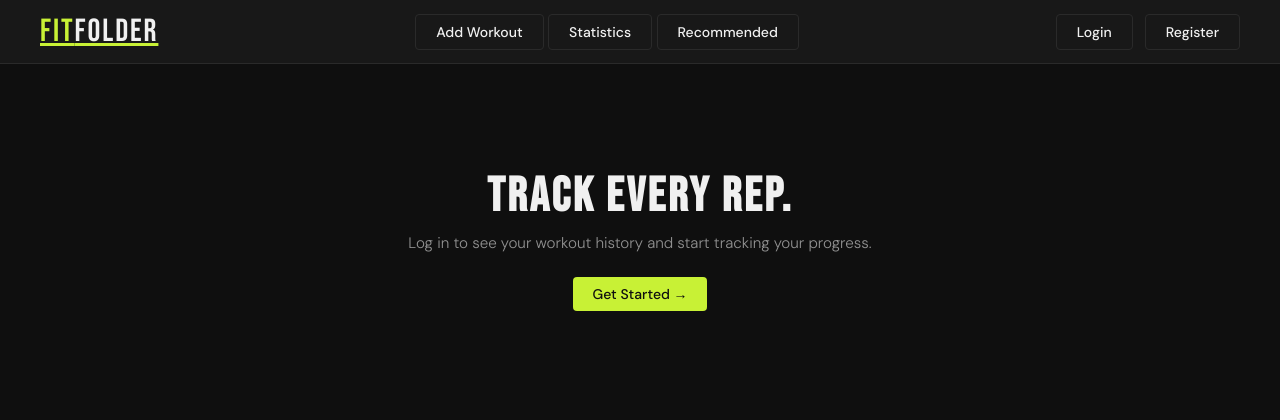
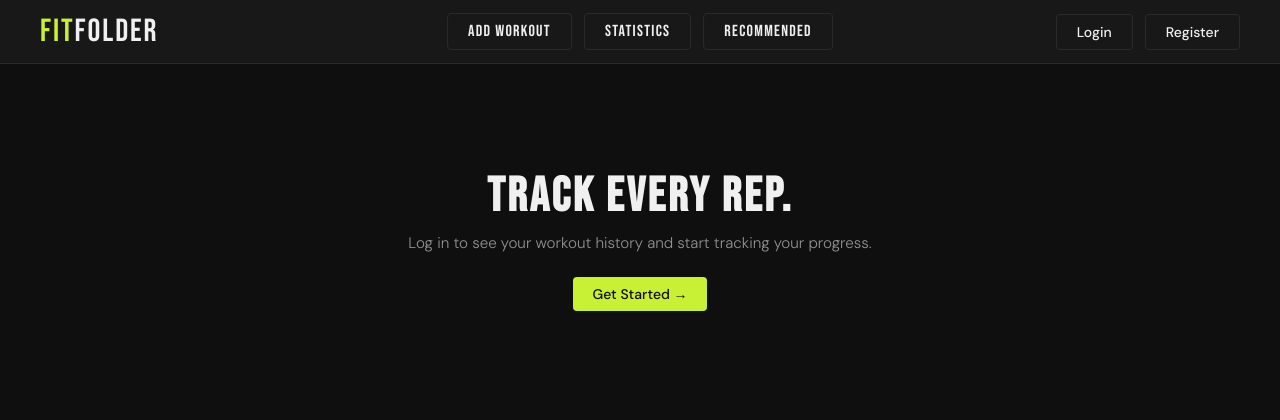
Before and after one commit to GoodGrayVie/Group-3-ACIT-2911---Agile-Development-Project, a Flask app: page /dashboard in a window 1280 px wide. Shown: the top 420 px of the page. Run offline with Flask 3, Linux system fonts and the light colour scheme.

Commit message:
re-implementing overwritten css

```diff
--- a/static/styles/styles.css
+++ b/static/styles/styles.css
@@ -301,3 +301,22 @@ button[type="submit"] {
         text-transform: uppercase;
         margin-top: 1rem;
 }
+
+/* ── Nav center links ── */
+.btn-nav {
+  font-family: "Bebas Neue", sans-serif;
+  font-size: 1rem;
+  letter-spacing: 0.08em;
+}
+
+.nav-center {
+  position: absolute;
+  left: 50%;
+  transform: translateX(-50%);
+  display: flex;
+  gap: 0.75rem;
+}
+
+a.logo {
+  text-decoration: none;
+}
```
